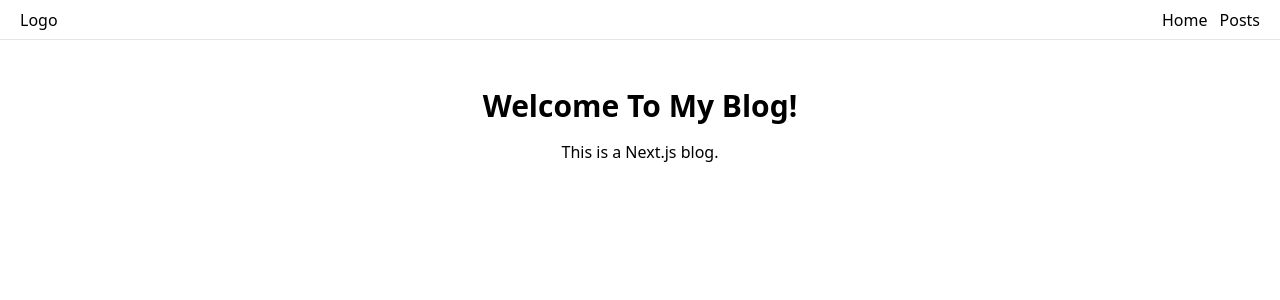
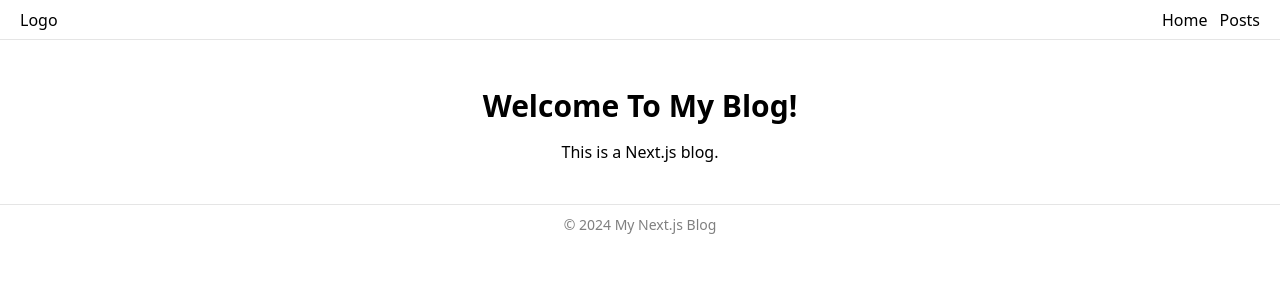
Before and after one commit to caowens/nextjs-blog-example, a Next.js app: page / in a window 1280 px wide. Shown: the top 300 px of the page. Built offline with nearby package versions, Linux system fonts and the light colour scheme.

Commit message:
Add footer

```diff
--- a/app/components/footer.tsx
+++ b/app/components/footer.tsx
@@ -0,0 +1,9 @@
+export default function Footer() {
+    return (
+        <div className="border-black/10 border-t h-[40px] flex items-center justify-center px-5 mt-10">
+            <div className="text-sm text-black/50">
+                &copy; 2024 My Next.js Blog
+            </div>
+        </div>
+    );
+};
--- a/app/layout.tsx
+++ b/app/layout.tsx
@@ -2,6 +2,7 @@ import type { Metadata } from "next";
 import { Geist, Geist_Mono } from "next/font/google";
 import "./globals.css";
 import Header from "./components/header";
+import Footer from "./components/footer";
 
 const geistSans = Geist({
   variable: "--font-geist-sans",
@@ -30,6 +31,7 @@ export default function RootLayout({
       >
         <Header />
         {children}
+        <Footer />
       </body>
     </html>
   );
```
